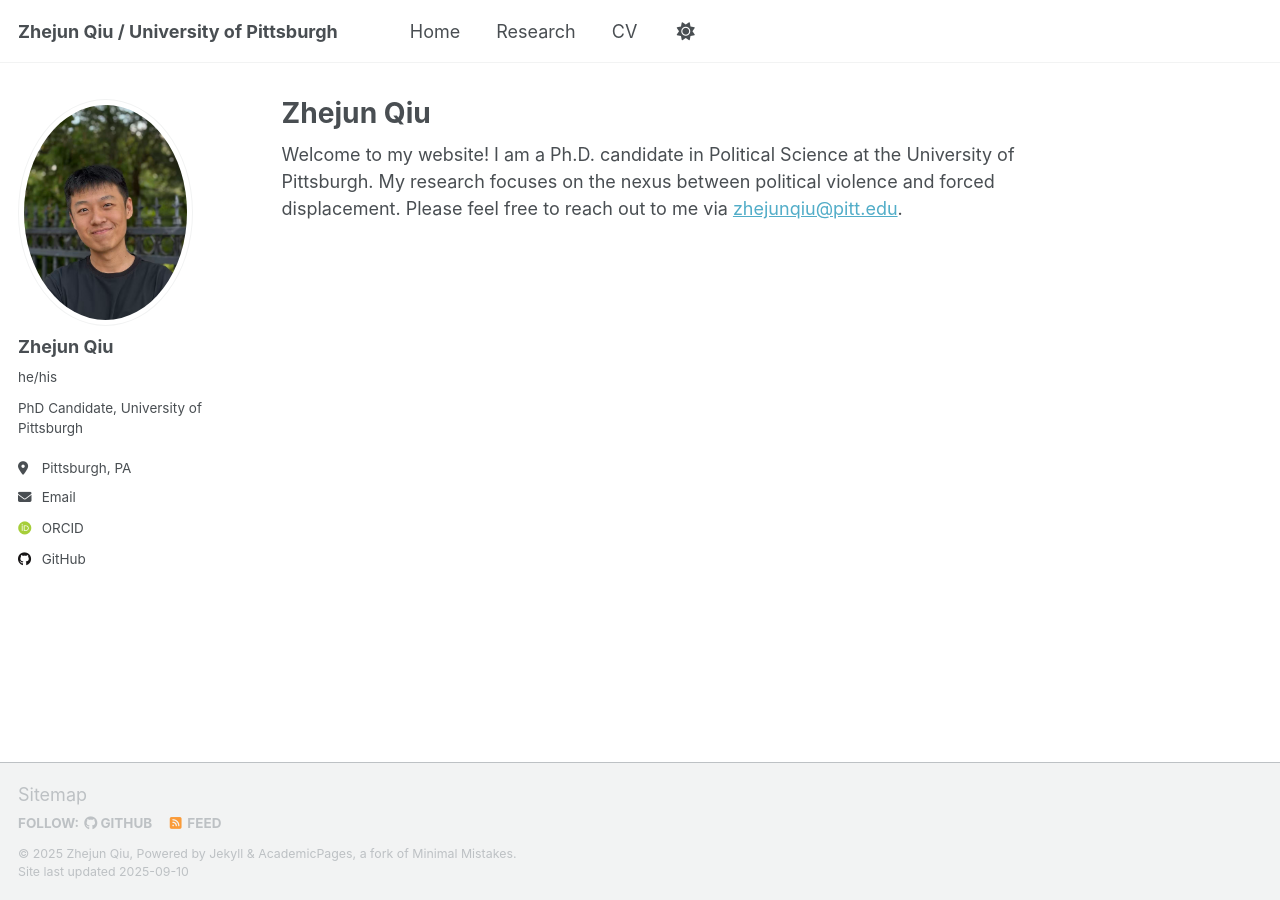
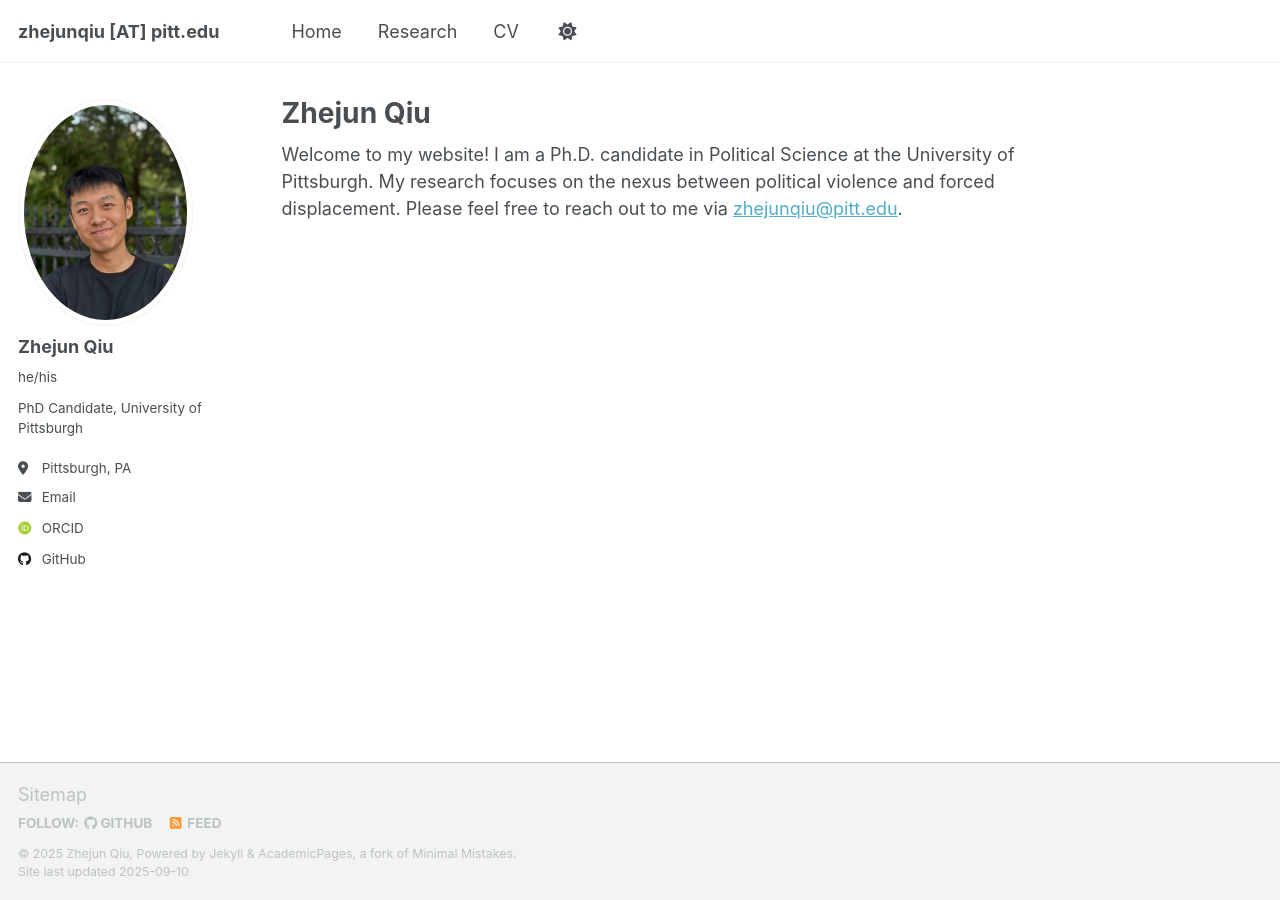
Before and after one commit to zhejun-qiu/zhejun-qiu.github.io, a Jekyll site: the page built from index.md, in a window 1280 px wide. Built offline with Jekyll 4.4.1, drawn with Linux system fonts in a browser that asks for light colours; some web fonts are replaced; a script that is not in the unit is left out.

Commit message:
Update _config.yml

```diff
--- a/_config.yml
+++ b/_config.yml
@@ -9,10 +9,10 @@
 # Basic Site Settings
 locale                   : "en-US"
 site_theme               : "default" # Currently available options are "default", "air"
-title                    : "Zhejun Qiu / University of Pittsburgh"
+title                    : "zhejunqiu [AT] pitt.edu"
 title_separator          : "-"
 name                     : &name "Zhejun Qiu"
-description              : &description "Welcome to my website! I am a Ph.D. candidate in Political Science at the University of Pittsburgh. My research focuses on the nexus between political violence and forced displacement. Please feel free to reach out to me via [zhejunqiu@pitt.edu](mailto:zhejunqiu@pitt.edu)."   # Update this with a general description of your site, this is the default if not overridden by a page
+description              : &description "Welcome to my website! I am a Ph.D. candidate in Political Science at the University of Pittsburgh. My research focuses on the nexus between political violence and forced displacement. Please contact me via [zhejunqiu@pitt.edu](mailto:zhejunqiu@pitt.edu)."   # Update this with a general description of your site, this is the default if not overridden by a page
 url                      : https://zhejunq.github.io # The base hostname & protocol for your site e.g. "https://[your GitHub username].github.io",
                                                            # or if you already have some other page hosted on Github then use "https://[your GitHub username].github.io/[Your Repo Name]"
 baseurl                  : "" # the subpath of your site, e.g. "/blog"
```
